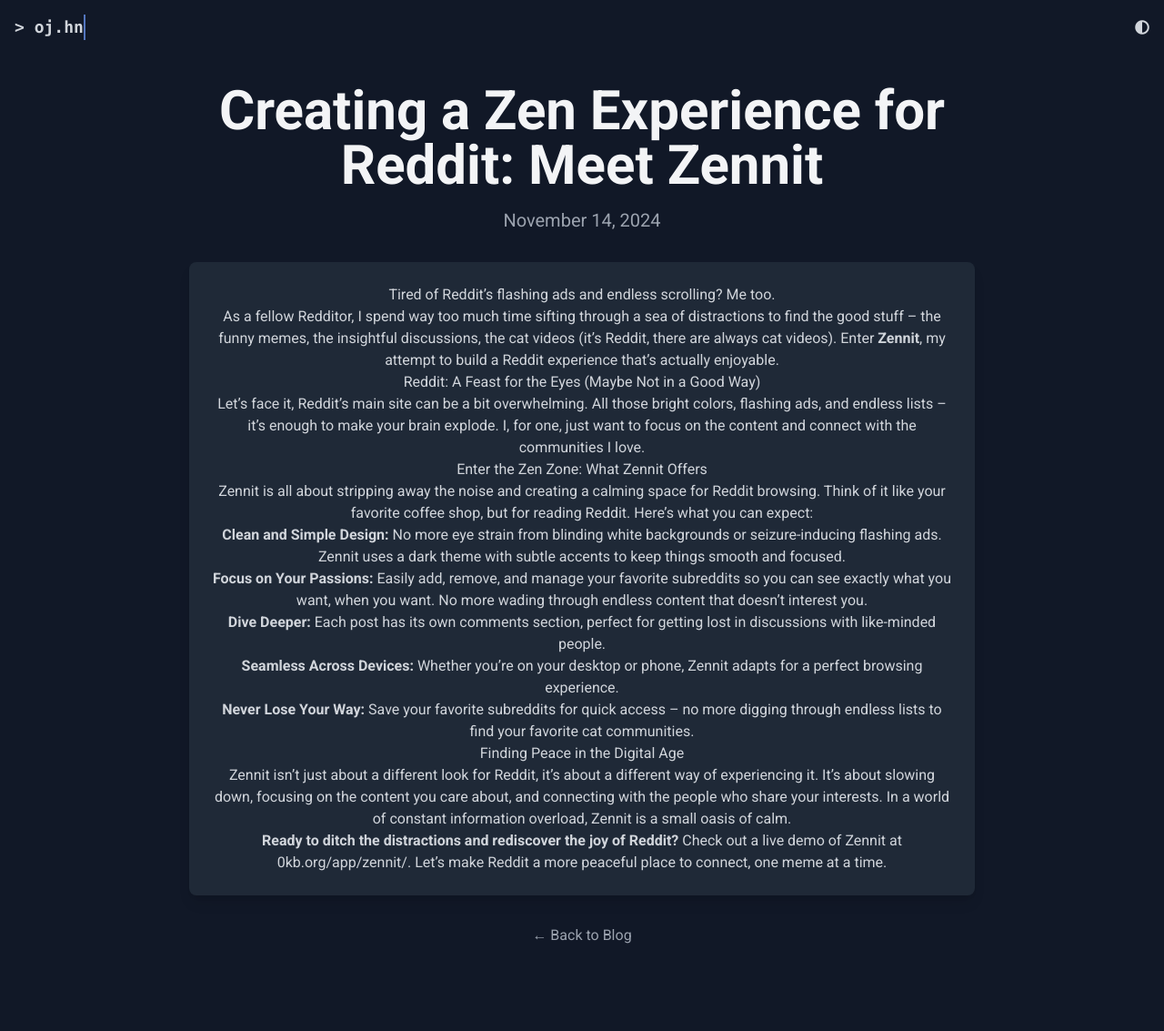
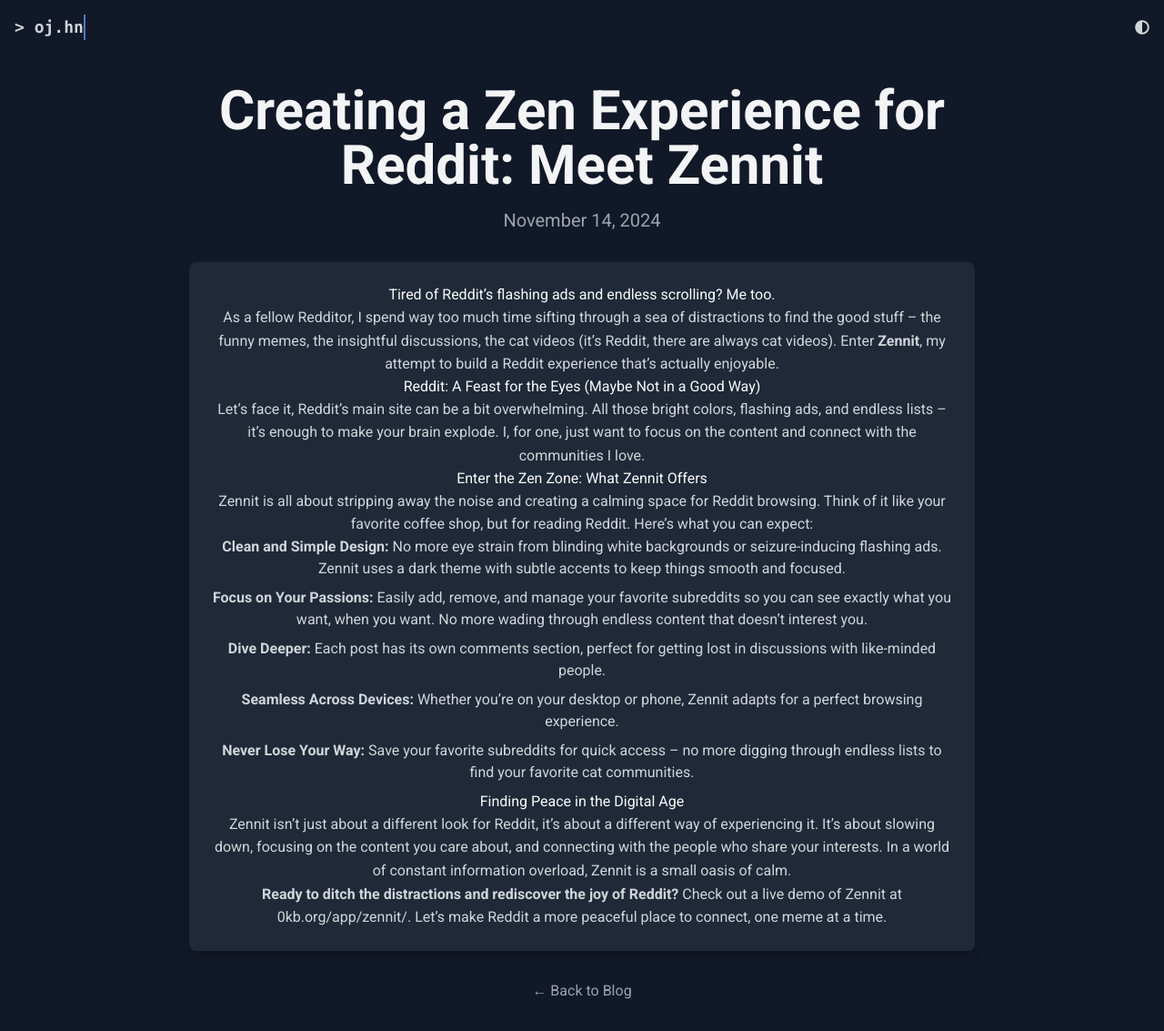
Before and after one commit to J0hnLe/oj.hn, a Jekyll site: the page built from _posts/2024-11-14-Zennit.md, in a window 1280 px wide. Shown: the whole page at 91% size. Built offline with Jekyll 4.4.1, drawn with Linux system fonts in a browser that asks for light colours; nearby versions of some CDN libraries; before the commit the page ends 1072 px from its top, so only the background shows below that.

Commit message:
Update post.html

```diff
--- a/_layouts/post.html
+++ b/_layouts/post.html
@@ -7,6 +7,7 @@
     <link rel="stylesheet" href="https://oj.hn/css/main.css">
     <link rel="stylesheet" href="https://cdnjs.cloudflare.com/ajax/libs/font-awesome/5.15.3/css/all.min.css">
     <link href="https://fonts.googleapis.com/css2?family=Roboto:wght@400;700&display=swap" rel="stylesheet">
+    <link rel="stylesheet" href="https://oj.hn/css/post.css">
 </head>
 <body class="bg-gray-900 text-gray-300 select-none">
     <header class="flex justify-between items-center p-4">
```
